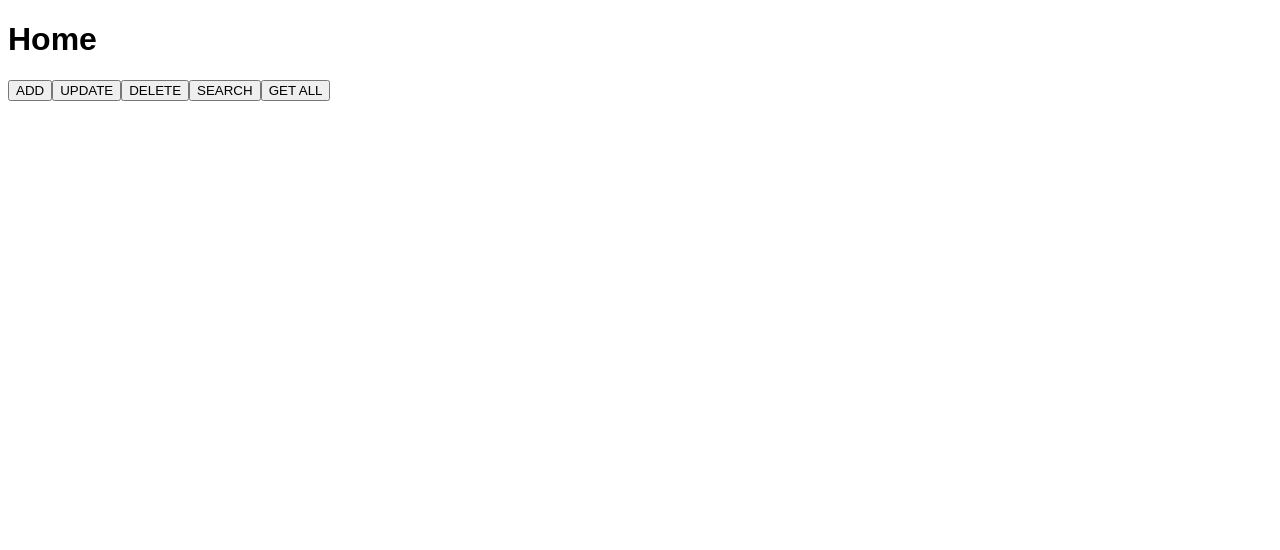
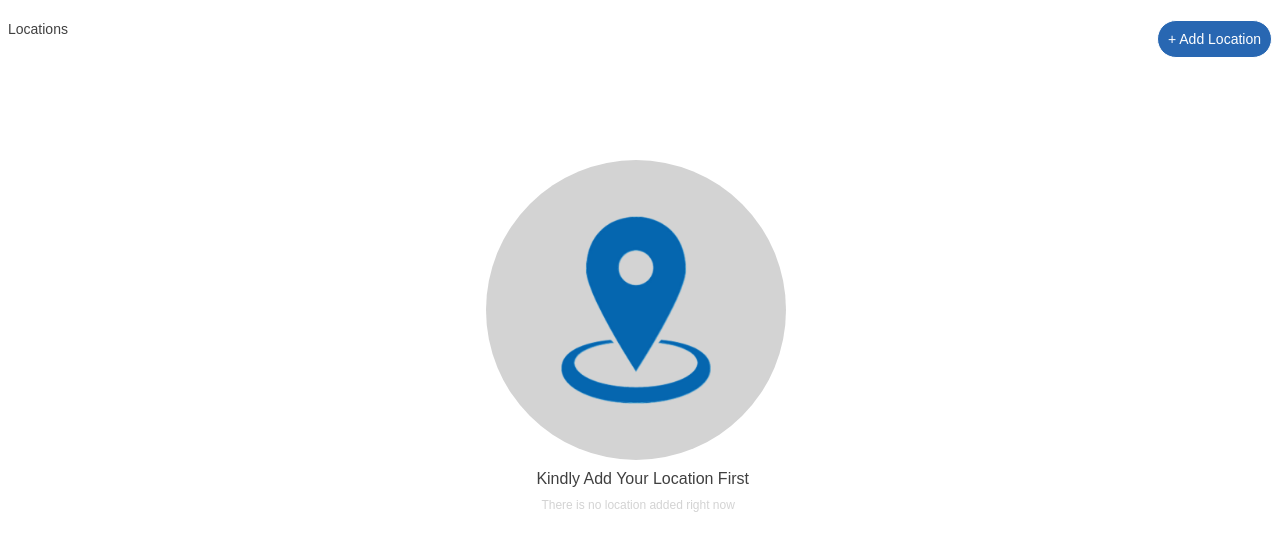
Before and after one commit to mayankSoni07/qss-assignment-location-crud, a React (Create React App) app: page / in a window 1280 px wide. Shown: the top 550 px of the page. Built offline with nearby package versions, Linux system fonts and the light colour scheme.

Commit message:
No location done

```diff
--- a/src/Utilities/commonConstants.js
+++ b/src/Utilities/commonConstants.js
@@ -0,0 +1,7 @@
+export const DATABASE_NAME = "locationDatabase";
+export const OBJECT_STORE_NAME = "locations";
+export const DB_KEYS= [
+    "name", "address_line_1", "address_line_2", "suite_number", "city", "state", "zipcode", "phone_number",
+    "timezone", "facility_time", "appoinment_pool"
+];
+export const UNIQUE_DB_KEY = "phone_number";
--- a/src/Utilities/commonMethods.js
+++ b/src/Utilities/commonMethods.js
@@ -1,30 +1,35 @@
+import { DATABASE_NAME, OBJECT_STORE_NAME, DB_KEYS, UNIQUE_DB_KEY } from './commonConstants';
+
 let db;
 
 /** Used to get store from db */
 function getStoreFromDb(){
-    var transaction = db.transaction(["locations"], "readwrite");
-    var store = transaction.objectStore("locations");
+    var transaction = db.transaction([OBJECT_STORE_NAME], "readwrite");
+    var store = transaction.objectStore(OBJECT_STORE_NAME);
     return store;
 }
 
 /** Used to initialize db */
-export function initializeDb(){
-    let dbReq = indexedDB.open('locationDatabase', 1);
+export function initializeDb(callback){
+    let dbReq = indexedDB.open(DATABASE_NAME, 1);
 
     dbReq.onupgradeneeded = function(event) {
         // Set the db variable to our database so we can use it!
         db = event.target.result;
 
-        // Create an object store named locations. Object stores in databases are where data are stored.
-        let locations = db.createObjectStore('locations', { keyPath: "email", autoIncrement: true});
-        console.log('onupgradeneeded locations : ', event, db, locations);
+        // Create an object store named {OBJECT_STORE_NAME}. Object stores in databases are where data are stored.
+        let locations = db.createObjectStore(OBJECT_STORE_NAME, { keyPath: UNIQUE_DB_KEY, autoIncrement: true});
+        DB_KEYS.map((key)=>{
+            locations.createIndex(key, key, { unique: key === UNIQUE_DB_KEY });
+        })
     }
     dbReq.onsuccess = function(event) {
         db = event.target.result;
-        console.log('onsuccess dbReq : ', event, db)
+        callback(true);
     }
     dbReq.onerror = function(event) {
         console.log('error opening database : ', event.target.errorCode);
+        callback(false);
     }
 }
 
@@ -33,9 +38,8 @@ export function addDataInDb(){
     var store = getStoreFromDb();
 
     var person = {
-        name:"name",
-        email:"email-"+parseInt(Math.random()*100),
-        created:new Date()
+        phone_number:"phn-"+parseInt(Math.random()*100),
+        name:"name-"+parseInt(Math.random()*100)
     }
 
     // Perform the add
@@ -97,13 +101,16 @@ export function searchDataInDb(){
 
 /** Used to fetch all data in db */
 export function getAllDataFromDb(){
+    let allData = [];
     var store = getStoreFromDb();
     var cursor = store.openCursor();
     cursor.onsuccess = function(e) {
         var res = e.target.result;
         if(res) {
             console.log("Key", res.value);
+            allData.push(res.value);
             res.continue();
         }
     }
+    return allData;
 }
--- a/src/container/Home/index.css
+++ b/src/container/Home/index.css
@@ -1,3 +1,50 @@
 body{
     font-family: Arial;
 }
+.header-div{
+    margin-top: 20px;
+}
+.locaions-label{
+    font-size: 14px;
+    font-weight: 500;
+    color: #404040;
+}
+.add-button{
+    float: right;
+    border: 1px solid;
+    padding: 10px;
+    background-color: #2867B2;
+    color: #FFF;
+    border-radius: 50px;
+    font-size: 14px;
+}
+.nolocation-parent{
+    position: absolute;
+    left: 38%;
+    top: 20%;
+}
+.nolocation-div{
+    background-color: lightgray;
+    border-radius: 100%;
+    width: 200px;
+    height: 200px;
+    padding: 50px;
+}
+.nolocation-img{
+    height: 100%;
+    position: relative;
+}
+.label-1{
+    font-size: 16px;
+    font-weight: 500;
+    color: #404040;
+    margin-top: 10px;
+    margin-left: 50px;
+}
+.label-2{
+    font-size: 12px;
+    font-weight: 500;
+    color: lightgray;
+    margin-top: 10px;
+    margin-left: 55px;
+}
--- a/src/container/Home/index.js
+++ b/src/container/Home/index.js
@@ -10,20 +10,35 @@ class Home extends React.Component {
     constructor(props){
         super(props);
         this.state = {};
-        initializeDb();
     }
+
+    componentDidMount(){
+        initializeDb(()=>{
+            this.setState({ allData: getAllDataFromDb() });
+        });
+    }
+
     render(){
+        console.log('sdfdssdf : ', this.state);
         return (
             <React.Fragment>
-
-                <h1>Home</h1>
-
-                <button onClick={addDataInDb}>ADD</button>
+                {/* <button onClick={addDataInDb}>ADD</button>
                 <button onClick={updateDataInDb}>UPDATE</button>
                 <button onClick={deleteDataFromDb}>DELETE</button>
                 <button onClick={searchDataInDb}>SEARCH</button>
-                <button onClick={getAllDataFromDb}>GET ALL</button>
+                <button onClick={getAllDataFromDb}>GET ALL</button> */}
 
+                <div className="header-div">
+                    <span className="locaions-label" >Locations</span>
+                    <span className="add-button" >+ Add Location</span>
+                </div>
+                <div className="nolocation-parent">
+                    <div className="nolocation-div">
+                        <img className="nolocation-img" alt="No Location" src={require("../../Assests/Location.png")} />
+                    </div>
+                    <div className="label-1">Kindly Add Your Location First</div>
+                    <div className="label-2">There is no location added right now</div>
+                </div>
             </React.Fragment>
         );
     }
```
Also changed, not shown: src/Assests/Location.png (added).
